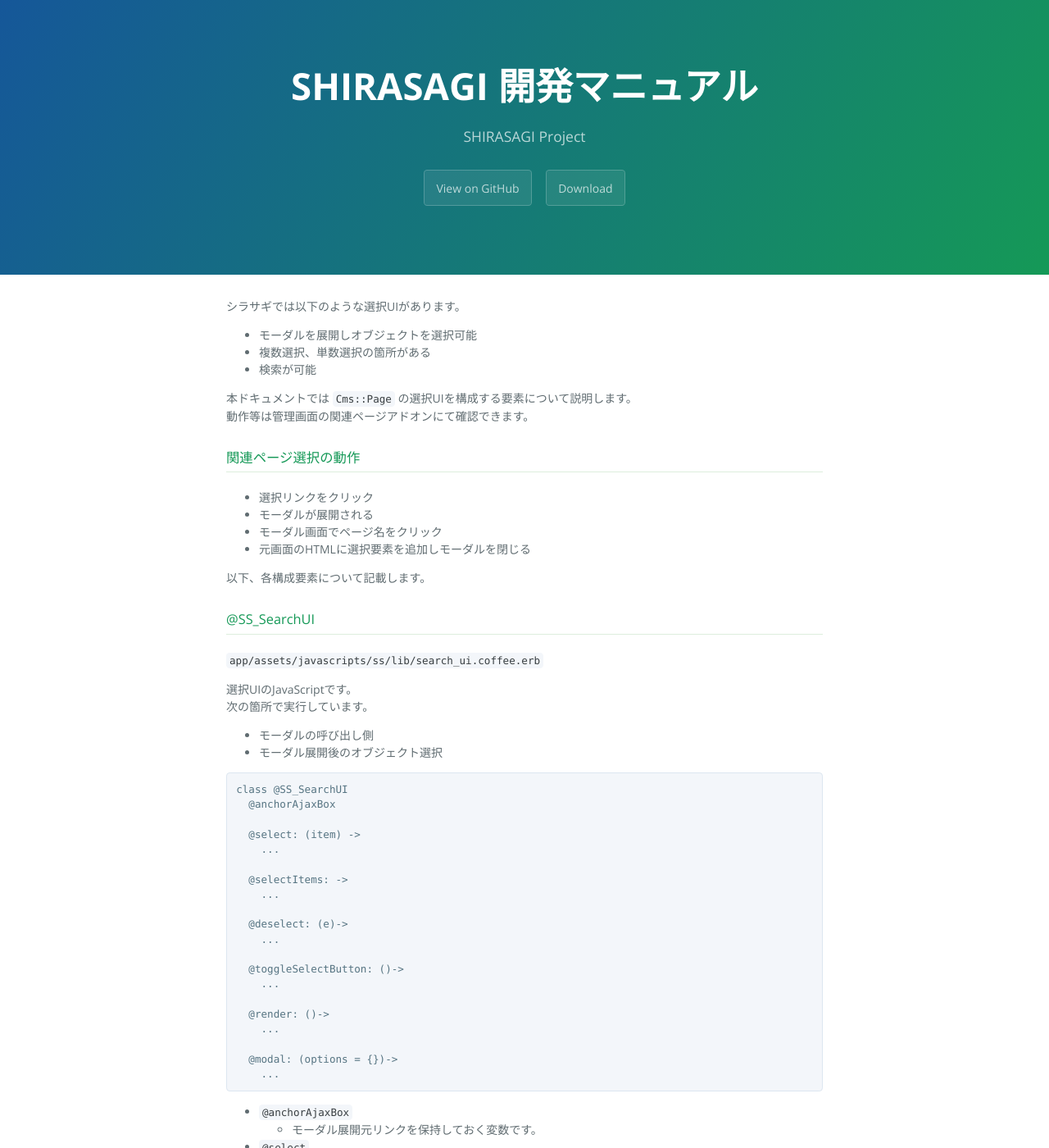
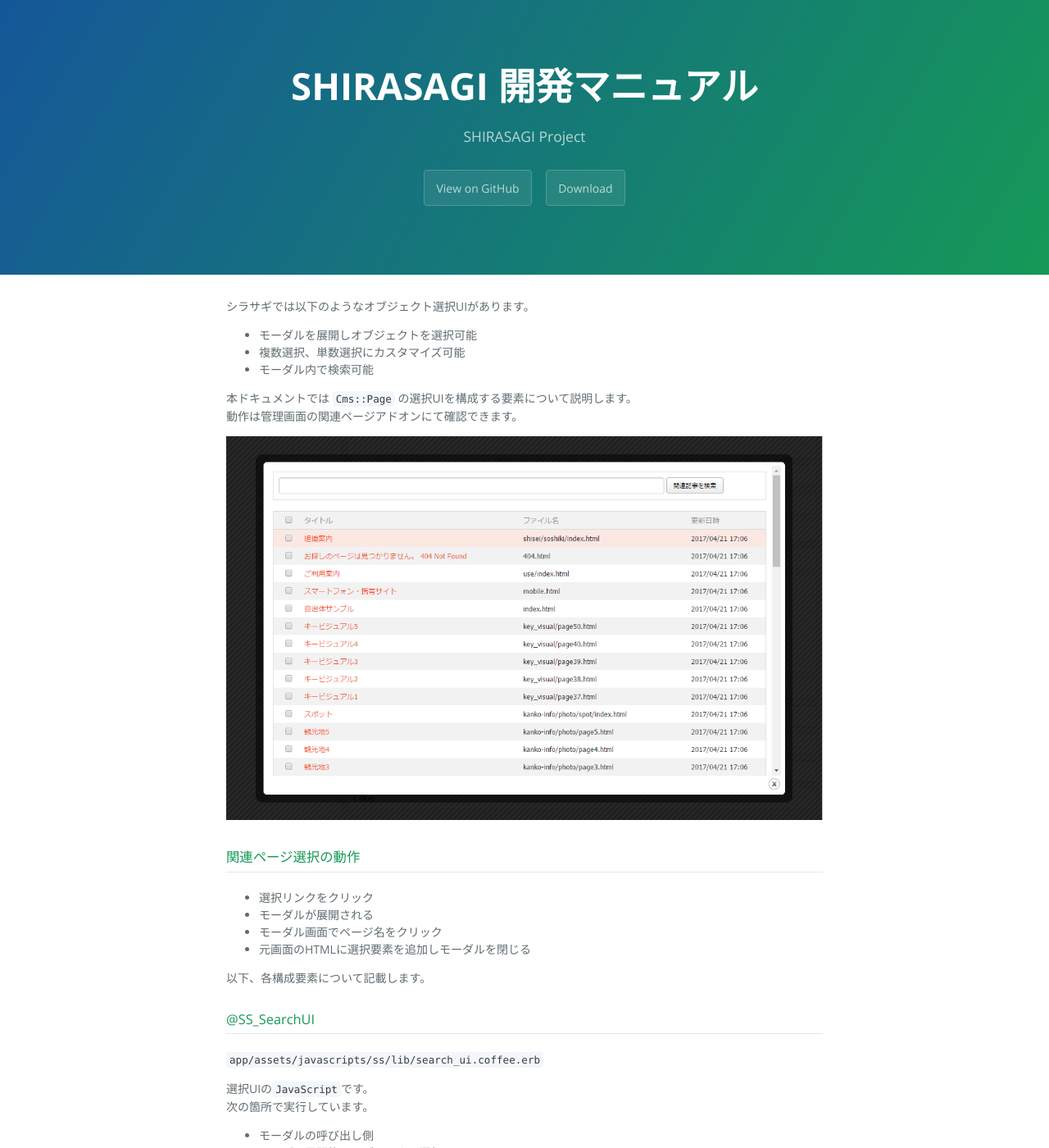
Before and after one commit to shirasagi/shirasagi.github.io, a Jekyll site: the page built from devel/search_ui.md, in a window 1280 px wide and 1400 px high. Shown: the whole window at 82% size. Built offline with Jekyll 4.4.1, drawn with Linux system fonts in a browser that asks for light colours; nearby versions of some CDN libraries; some of the changed text lies outside the part shown.

Commit message:
[fix] devel/search_ui

```diff
--- a/devel/search_ui.md
+++ b/devel/search_ui.md
@@ -3,14 +3,16 @@
 title: SearchUI
 ---
 
-シラサギでは以下のような選択UIがあります。
+シラサギでは以下のようなオブジェクト選択UIがあります。
 
 - モーダルを展開しオブジェクトを選択可能
-- 複数選択、単数選択の箇所がある
-- 検索が可能
+- 複数選択、単数選択にカスタマイズ可能
+- モーダル内で検索可能
 
 本ドキュメントでは `Cms::Page` の選択UIを構成する要素について説明します。<br />
-動作等は管理画面の関連ページアドオンにて確認できます。
+動作は管理画面の関連ページアドオンにて確認できます。
+
+![関連ページ選択](/images/search_ui.png)
 
 ### 関連ページ選択の動作
 
@@ -25,7 +27,7 @@
 
 `app/assets/javascripts/ss/lib/search_ui.coffee.erb`
 
-選択UIのJavaScriptです。<br />
+選択UIの`JavaScript`です。<br />
 次の箇所で実行しています。<br />
 
 - モーダルの呼び出し側
@@ -69,19 +71,19 @@
   - ページ選択後の削除リンクに該当します。
 
 - `@render`
-  - モーダルを呼び出す側のviewでスクリプトを初期設定します。
+  - モーダルを呼び出す側の`view`でスクリプトを初期設定します。
   - `ss/script.coffee.erb` で呼び出しています。
   - `.ajax-selected` (テーブル)要素に対して選択した項目を追加します。
 
 - `@modal`
-  - モーダル内部の選択viewでスクリプトを初期設定します。
+  - モーダル内部の選択`view`でスクリプトを初期設定します。
 
 
 ### モーダル呼び出し側 view
 
 `app/views/cms/agents/addons/related_page/_form.html.erb`
 
-選択モーダルを呼び出す側のviewです。<br />
+選択モーダルを呼び出す側の`view`です。<br />
 アドオンの関連ページ選択部分になります。
 
 ~~~
@@ -137,7 +139,7 @@
 `app/controllers/apis/pages_controller`
 
 モーダル展開側のコントローラとモジュールです。<br />
-名前空間に `api` を含む規則としています。
+名前空間に`api`を含む規則としています。
 
 ~~~
 module Cms::ApiFilter
@@ -186,7 +188,7 @@
 
 `app/views/cms/apis/pages/index.html.erb`
 
-モーダル展開側(モーダル内部)のviewです。
+モーダル展開側(モーダル内部)の`view`です。
 
 ~~~
 <%= jquery do %> SS_SearchUI.modal(); <% end %>
```
Also changed, not shown: images/search_ui.png (added).
